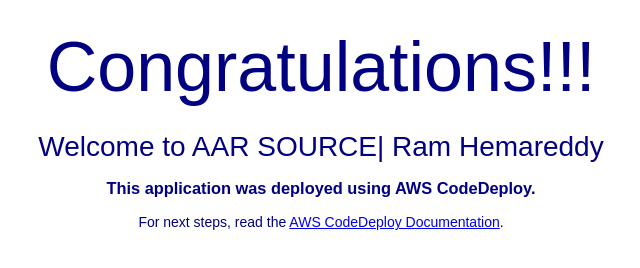
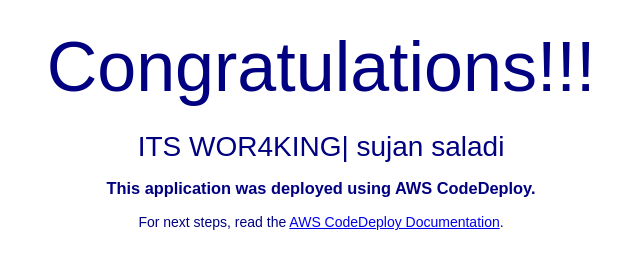
Before and after one commit to sujansaladi5/codepipeline, a plain HTML site: page index.html in a window 1280 px wide. Shown: the part 220-488 px from the top of the page, without its empty margins (319-959 px from the left). Drawn offline with Linux system fonts and the light colour scheme.

Commit message:
Update index.html

```diff
--- a/index.html
+++ b/index.html
@@ -28,7 +28,7 @@
   <div align="center">
     <img src="https://s3.ap-south-1.amazonaws.com/www.basava.com/aar_logo_final.png" style="max-width: 20%;">
     <h1>Congratulations!!! </h1>
-      <h2>Welcome to AAR SOURCE| Ram Hemareddy</h2>
+      <h2>ITS WOR4KING| sujan saladi</h2>
     <h3>This application was deployed using AWS CodeDeploy.</h3>
     <p>For next steps, read the <a href="http://aws.amazon.com/documentation/codedeploy">AWS CodeDeploy Documentation</a>.</p>
   </div>
```
